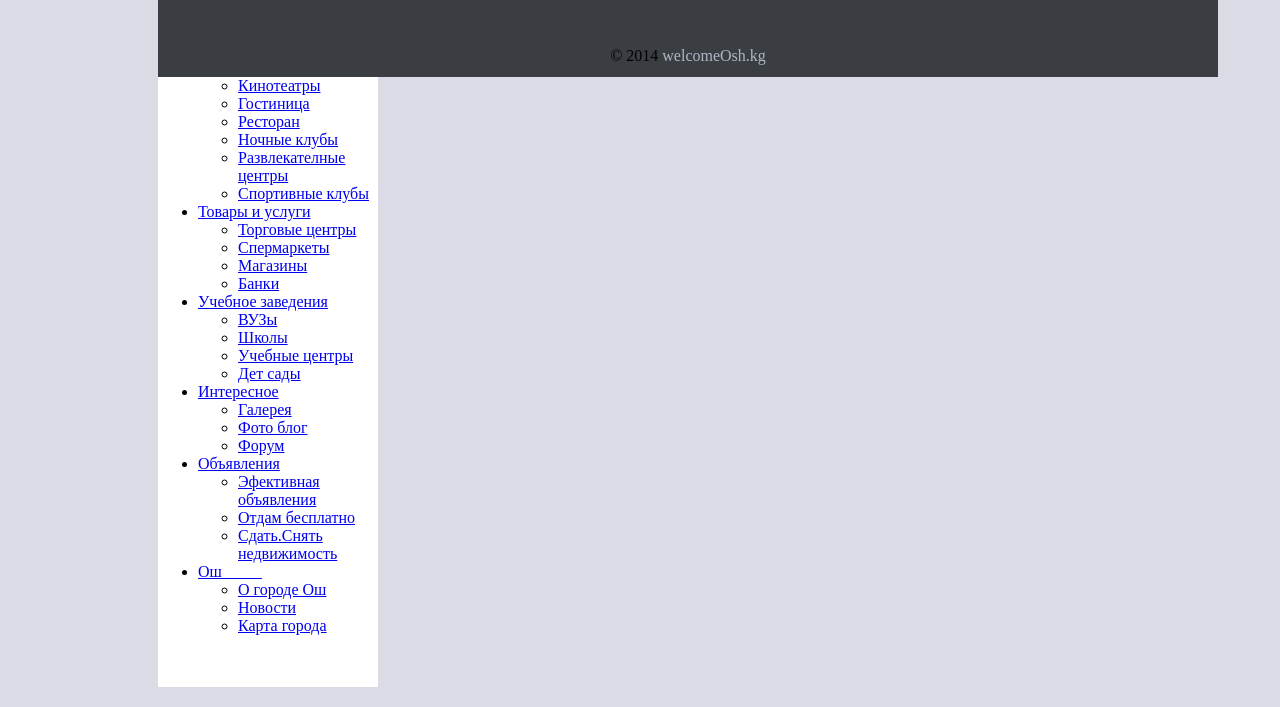
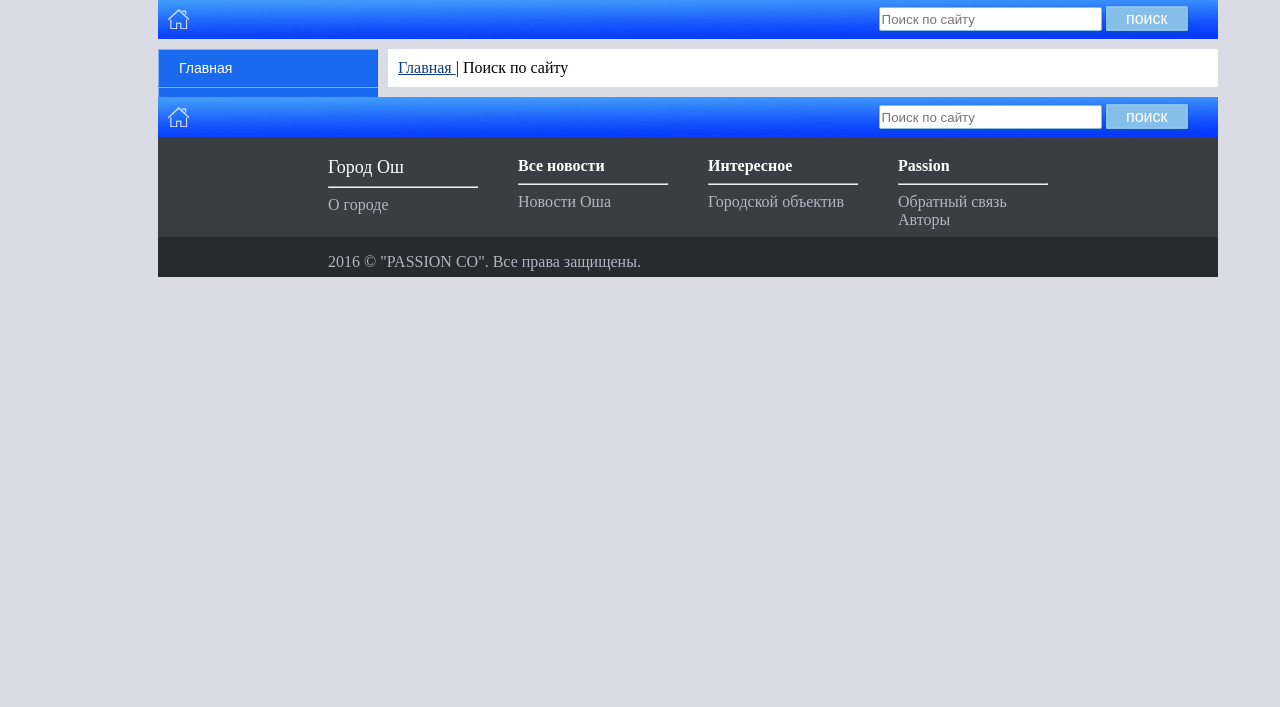
Before and after one commit to zhoodar/welcome_osh, a PHP site: page /search.php in a window 1280 px wide. Shown: the part 171-878 px from the top of the page. After the commit the page ends 448 px from the top, so only its background shows below. Run offline with PHP 8.4, Linux system fonts and the light colour scheme; some libraries are stand-ins or nearby versions.

Commit message:
modified to new style

```diff
--- a/search.php
+++ b/search.php
@@ -43,156 +43,68 @@ if (isset($_POST['bsearch'])) {
 
 		<script type="text/javascript"  src="js/slide.js"></script>
 		<script type="text/javascript"  src="js/jsforgal.js">   </script>
-	<script type="text/javascript"  src="js/cloud-carousel.1.0.4.min.js"> </script>
-	<script type="text/javascript"  src="js/jquery.mousewheel.min.js"> </script>
-	<script type="text/javascript"  src="js/slimbox2.js"> </script>
-
 	</head>
 
 	<body class="fon">
 
 		<div class="MainFrame">
+			<div class="header">
+				 <div style=" margin:10px 10px 30px 180px; float: inherit; 	"><img src="img/logo.png "></div>
+				 <div style="background: #aad5ee; height: 30px; opacity:0.6;"> </div>
+			</div>
+			 <div class="pois">                             <!-- Под головной  -->
+			     <a  href="index.php?view=index"><img style="margin: 10px;" src="img/dom_white.png" ></a>
+			     <form  name="search" action="search.php" method="post"  style="margin: 7px 30px  5px 520px;float: right;">
+	                   <input class="find_text" type="text" name="words" size="25"  placeholder="Поиск по сайту">
+	                   <input class="find" type="submit" name="bsearch" value=" поиск ">
+	             </form>
+			</div>
 
-		<div class="Lzone"></div>
-		<!--Невидимый часть -->
+			<div class="Menu"> <!-- начaло меню -->
 
-		<div class="Menu">
-			<!-- начaло меню -->
-			<div class="header">
-				<img src="img/logo.png" style="margin-left: 20px;"/>
-			</div>
-			<br />
-			<br />
-			<ul id="nav">
-				<li>
-					<a href="index.php?view=index">Главная</a>
+				<ul id="navmenu-v">
+					<li><a href="index.php?view=index">Главная</a></li>
+					<li><a href="#">Отдых и развлечение</a>
+						<ul >
+							<li><a href="index.php?view=kinoteatr">Кинотеатры</a></li>
+							<li><a href="index.php?view=guesthouse">Гостиницы</a></li>
+							<li><a href="index.php?view=restoran">Ресторан</a></li>
+							<li><a href="index.php?view=nigthclub">Ночные клубы</a></li>
+							<li><a href="index.php?view=sportclub">Спортивные клубы</a></li>
+						</ul>
 					</li>
-				<li>
-					<a class="hsubs" href="#">Отдых и развлечение</a>
-					<ul class="subs">
-						<li>
-							<a href="index.php?view=kinoteatr">Кинотеатры</a>
+					<li><a href="#">Товары и услуги</a>
+						<ul >
+							<li><a href="index.php?view=torgovye-sentr">Торговые центры</a></li>
+							<li><a href="index.php?view=market">Супермаркеты</a></li>
+							<li><a href="index.php?view=butik">Магазины(бутик)</a></li>
+							<li><a href="index.php?view=attorney">Нотариус</a></li>
+							<li><a href="index.php?view=banks">Банки</a></li>
+						</ul>
 					</li>
-						<li>
-							<a href="index.php?view=guesthouse">Гостиница</a>
-						</li>
-						<li>
-							<a href="index.php?view=restoran">Ресторан</a>
-						</li>
-						<li>
-							<a href="index.php?view=nigthclub">Ночные клубы</a>
-						</li>
-						<li>
-							<a href="#">Развлекателные центры</a>
-						</li>
-					   <li>
-							<a href="index.php?view=sportclub">Спортивные клубы</a>
+					<li><a href="#">Учебное заведения</a>
+						<ul >
+							<li><a href="index.php?view=univers">ВУЗы</a></li>
+							<li><a href="index.php?view=schools">Школы</a></li>
+							<li><a href="index.php?view=uch_center">Учебные центры</a></li>
+							<li><a href="index.php?view=detskiesady">Дет сады</a></li>
+						</ul>
 					</li>
 
+					<li><a href="#">Интересное </a>
+						<ul >
+							<li><a href="galerea.php"> Галерея </a></li>
+							<li><a href="index.php?view=panorama"> Панорама </a></li>
 						</ul>
 					</li>
-				<li>
-					<a class="hsubs" href="#">Товары и услуги</a>
-					<ul class="subs">
-						<li>
-							<a href="index.php?view=torgovye-sentr">Торговые центры</a>
-						</li>
-						<li>
-							<a href="#">Спермаркеты</a>
-						</li>
-						<li>
-							<a href="#">Магазины</a>
-						</li>
-						<li>
-							<a href="index.php?view=banks">Банки</a>
-						</li>
-					</ul>
-				</li>
-				<li>
-					<a class="hsubs" href="#">Учебное заведения</a>
-					<ul class="subs">
-						<li>
-							<a href="index.php?view=univers">ВУЗы</a>
-						</li>
-						<li>
-							<a href="index.php?view=schools">Школы</a>
-						</li>
-						<li>
-							<a href="#">Учебные центры</a>
-						</li>
-						<li>
-							<a href="#">Дет сады</a>
-						</li>
-
-					</ul>
-				</li>
-				<li>
-					<a class="hsubs" href="#">Интересное </a>
-					<ul class="subs">
-					<li>
-						<a href="galerea.php"> Галерея </a>
-					</li>
-					<li>
-						<a href="#"> Фото блог </a>
-					</li>
-					<li>
-						<a href="#"> Форум </a>
-					</li>
-
-					</ul>
-				</li>
-				<li>
-					<a class="hsubs" href="#">Объявления </a>
-					<ul class="subs">
-					<li>
-						<a href="#"> Эфективная объявления </a>
-					</li>
-					<li>
-						<a href="#"> Отдам бесплатно </a>
-					</li>
-					<li>
-						<a href="#"> Сдать.Снять недвижимость </a>
-					</li>
-
-					</ul>
-				</li>
-				<li>
-					<a class="hsubs" href="#"> Ош &nbsp;&nbsp;&nbsp;&nbsp;&nbsp;&nbsp;&nbsp;&nbsp;&nbsp; </a>
-					<ul class="subs">
-					<li>
-						<a href="index.php?view=oshcity"> О городе Ош </a>
-					</li>
-					<li>
-						<a href="#"> Новости </a>
-					</li>
-					<li>
-						<a href="#"> Карта города </a>
-					</li>
-
+					<li><a  href="#"> Ош </a>
+						<ul >
+							<li><a href="index.php?view=oshcity"> О городе Ош </a></li>
+							<li><a href="#"> Новости </a></li>
+							<li><a href="#"> Карта города </a></li>
 						</ul>
 					</li>
 				</ul>
-			<br />
-			<br />
-
-			<div class="Footer">
-				<p align="center">
-					<br />
-					<br />
-					<br />
-					&copy; 2014
-					<a href="#">welcomeOsh.kg</a>
-				</p>
-			</div>
-
-		</div>
-
-      <div class="pois">                             <!-- див поиск  -->
-
-		<form name="search" action="search.php" method="post"  style="margin: 10px 20px  5px 520px;float: right;">
-         <input type="text" name="words" size="25"  placeholder="Поиск по сайту">
-        <input type="submit" name="bsearch" value=" поиск ">
-       </form>
 
 			</div>
 
@@ -222,6 +134,43 @@ if (isset($_POST['bsearch'])) {
 			}
 			?>
 		</div>
+		<div class="footer">                             <!-- Над footer  -->
+			  <a  href="index.php?view=index"><img style="margin: 10px;" src="img/dom_white.png" ></a>
+			  <form name="search" action="search.php" method="post"  style="margin: 7px 30px  5px 520px;float: right;">
+	                <input class="find_text" type="text" name="words" size="25"  placeholder="Поиск по сайту">
+	                <input class="find" type="submit" name="bsearch" value=" поиск ">
+	          </form>
+		</div>
+		<div class="Footer">  <!-- Footer menu -->
+			<div style="margin-left: 150px;">
+				<div style="float: left; color: #ffffff; padding: 20px; width: 150px;">
+				   		<font size="4px">Город Ош</font>
+				   		<hr />
+				   		<a href="#">О городе</a>
+				   	</div>
+
+				   	<div style="float: left; color: #ffffff; padding: 20px; width: 150px; ">
+				   		<b>Все новости</b>
+				   		<hr />
+				   		<a href="#">Новости Оша</a>
+				   	</div>
+				   	<div style="float: left; color: #ffffff; padding: 20px; width: 150px; ">
+				   		<b>Интересное</b>
+				   		<hr />
+				   		<a href="#">Городской объектив</a>
+				   	</div>
+				   	<div style="float: left; color: #ffffff; padding: 20px; width: 150px;">
+				   		<b>Passion</b>
+				   		<hr />
+				   		<a href="#">Обратный связь</a>
+				   		<a href="#">Авторы</a>
+
+				   </div>
+			</div>
+		</div>
+		<div class="Footer_bottom">  <!-- Footer  -->
+			<div style="margin-left: 170px;"><p style="color: #b0b6c4">2016 ©  "PASSION CO". Все права защищены.</p></div>
+		</div>
 
 	</div>
 </body>
```
Lines whose indentation alone changed are shown as unchanged.
